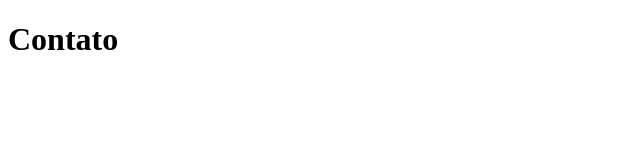
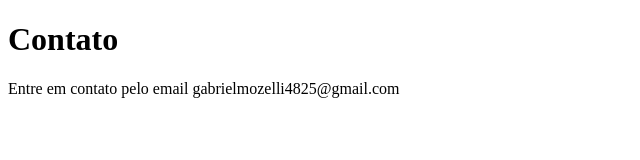
Before and after one commit to GabrielMoreto/sistema-de-cadastro, a plain HTML site: page contato.html in a window 1280 px wide. Shown: the whole page, without its empty margins (0-640 px from the left). Drawn offline with Linux system fonts and the light colour scheme.

Commit message:
adicionando o email de contato

```diff
--- a/contato.html
+++ b/contato.html
@@ -7,5 +7,6 @@
 </head>
 <body>
     <h1>Contato</h1>
+    <p>Entre em contato pelo email gabrielmozelli4825@gmail.com</p>
 </body>
 </html>
```
